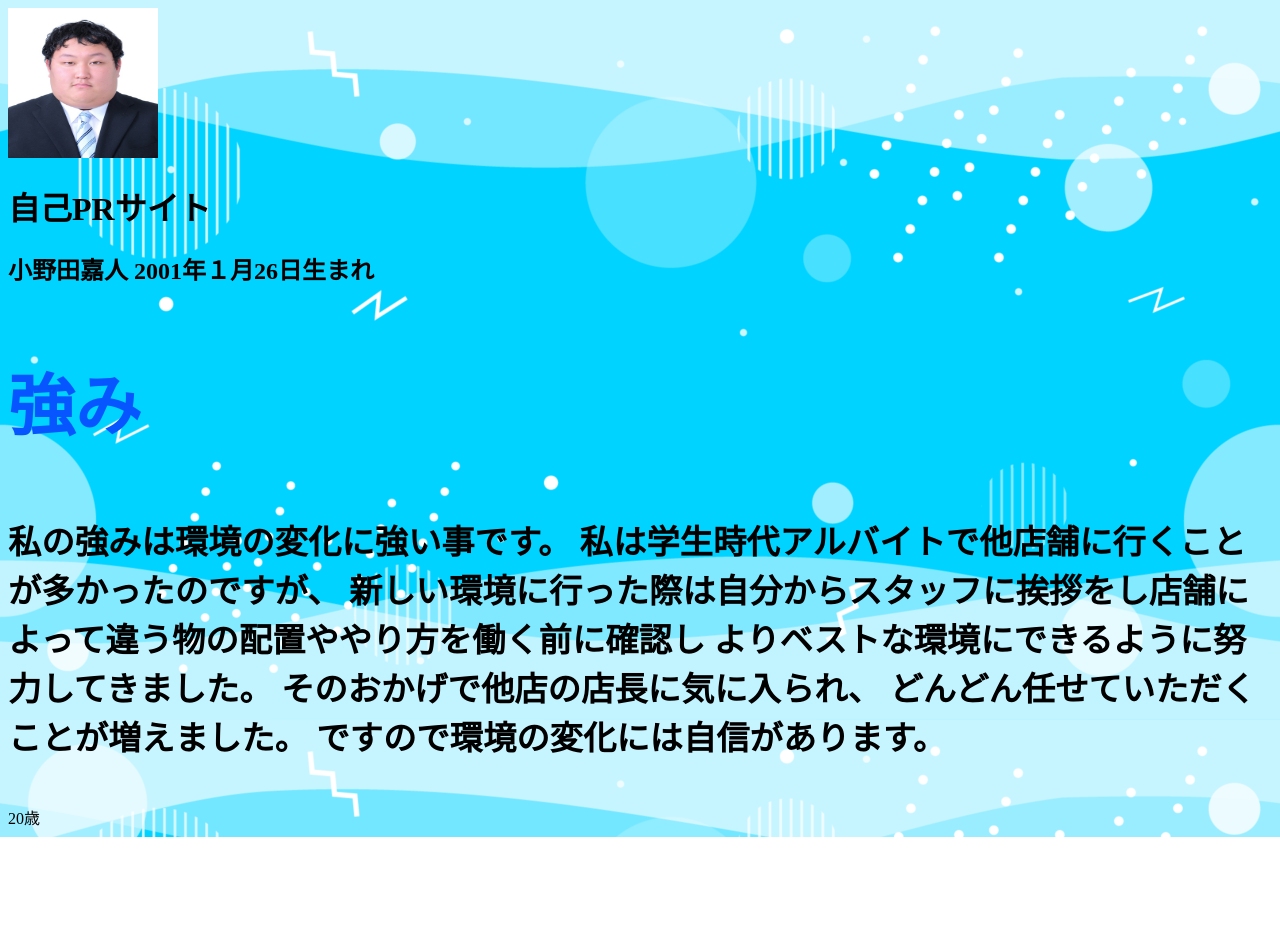
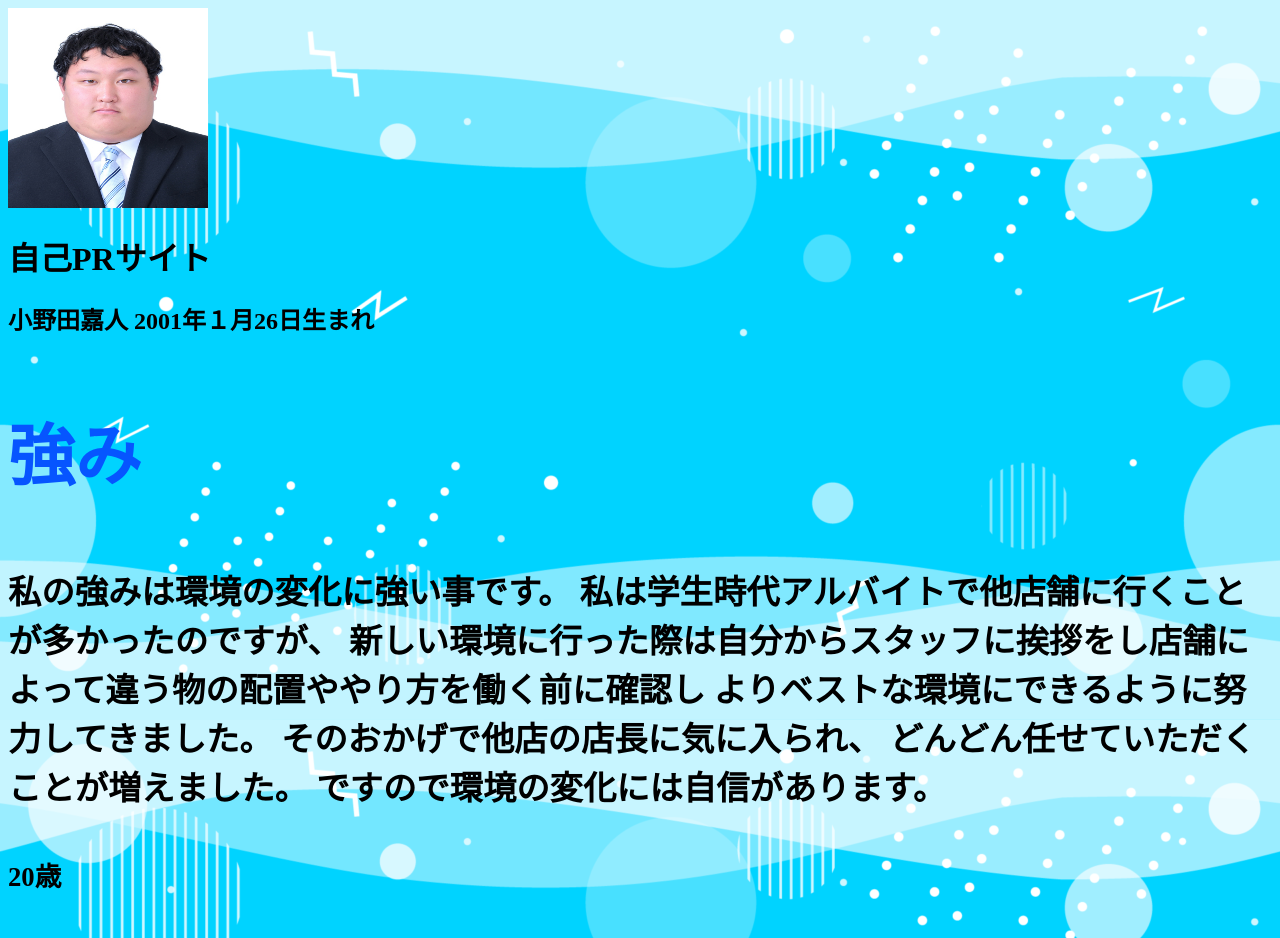
Before and after one commit to h16ro/prac, a plain HTML site: page prac/aa/index.html in a window 1280 px wide. Before the commit the page ends 837 px from the top, so only its background shows below. Drawn offline with Linux system fonts and the light colour scheme.

Commit message:
Add files via upload

```diff
--- a/prac/aa/index.html
+++ b/prac/aa/index.html
@@ -4,7 +4,7 @@
 <title>自己PRサイト</title>
 
 <link rel="stylesheet" href="style.css">
-<img src="002_web.jpg" alt="写真" width="150" height="150">
+<img src="002_web.jpg" alt="写真" width="200" height="200">
 </head>
 <body background="mo.png">
     <h1>自己PRサイト</h1>
@@ -23,6 +23,8 @@
         どんどん任せていただくことが増えました。
         ですので環境の変化には自信があります。
         </h4>
-        <script src="js/index.js"></script>
+        <h5>
+            <script src="js/index.js"></script>
+        </h5>
 </body>
 </html>
--- a/prac/aa/js/index.js
+++ b/prac/aa/js/index.js
@@ -13,4 +13,5 @@ function getAge(birthday){
     }
     return age;
 }
+
 document.write(getAge(birthday)+"歳");
--- a/prac/aa/style.css
+++ b/prac/aa/style.css
@@ -6,3 +6,6 @@ h3{
 h4{
    font-size: 25pt;
 }
+h5{
+   font-size: 20pt;
+}
```
